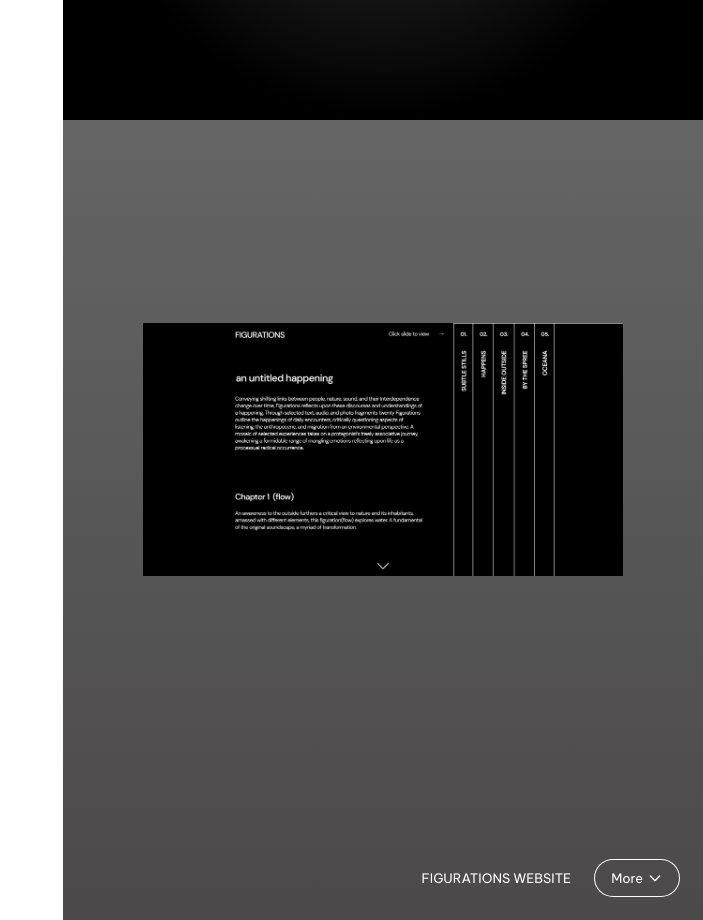
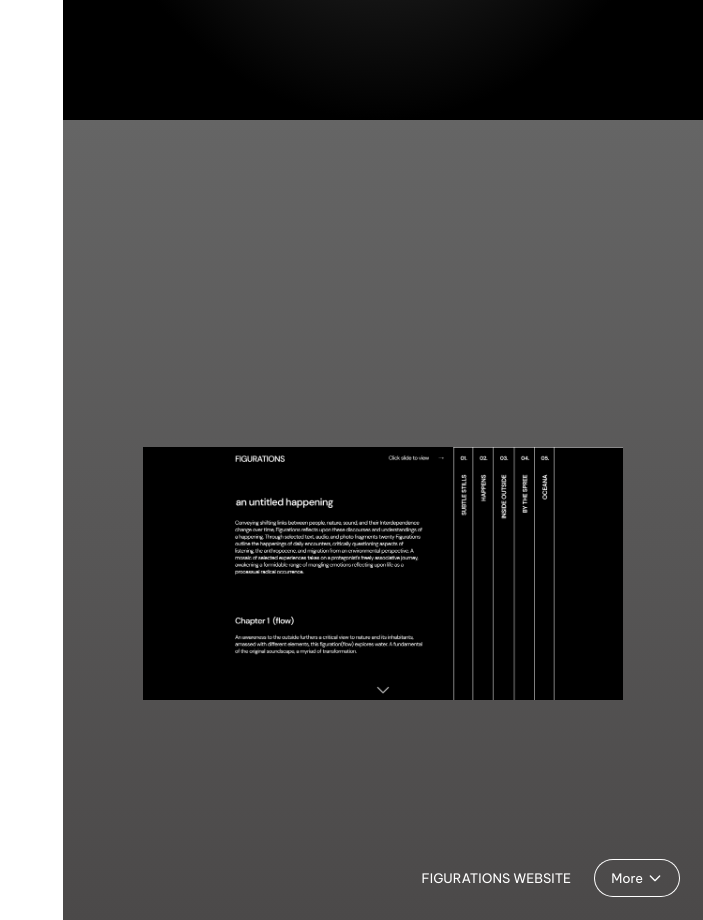
Before and after one commit to Project-Debe/leon-portfolio, a Next.js app: page / in a window 1280 px wide. Shown: the part 7080-8000 px from the top of the page, without its empty margins (577-1280 px from the left). Built offline with nearby package versions, Linux system fonts and the light colour scheme.

Commit message:
fix figurations image

```diff
--- a/pages/index.tsx
+++ b/pages/index.tsx
@@ -261,17 +261,18 @@ const Home: NextPage = () => {
             </div>
           </div>
           <div
-            className="sticky top-0 flex h-[66.666666vh] flex-col items-center py-[7.5vw] lg:h-screen"
+            className="sticky top-0 flex h-[66.666666vh] items-center py-[7.5vw] lg:h-screen"
             style={{
               background:
                 "transparent linear-gradient(180deg, #656565 0%, #4B4949 100%) 0% 0% no-repeat padding-box",
             }}
           >
-            <div className="aspect-w-16 aspect-h-9 w-3/4">
+            <div className="aspect-w-16 aspect-h-9 mx-auto w-3/4">
               <Image
                 className="lg:object-bottom"
                 layout="fill"
                 objectFit="contain"
+                objectPosition="bottom"
                 src="/images/figurations-1.png"
                 alt=""
                 priority
```
